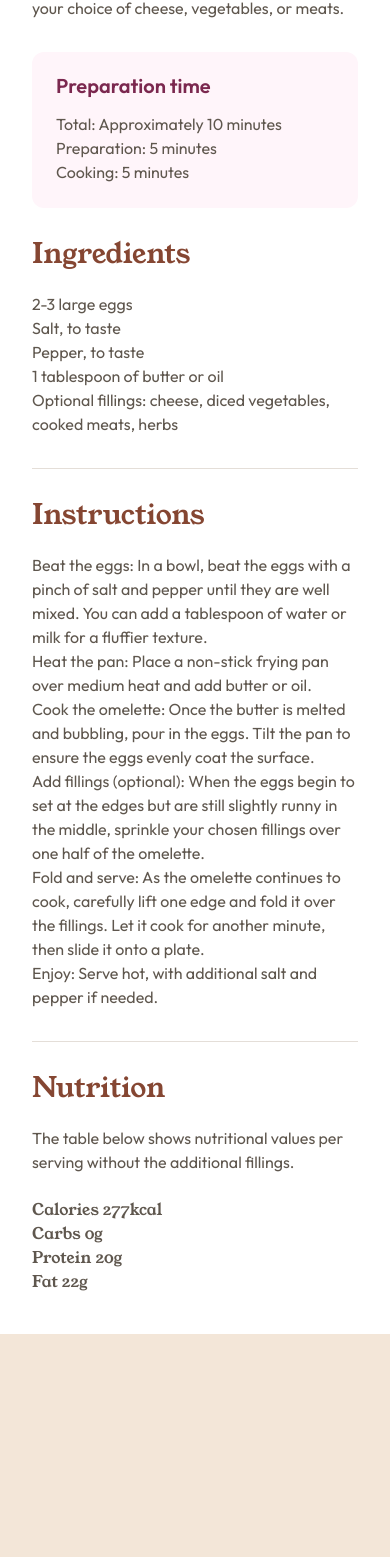
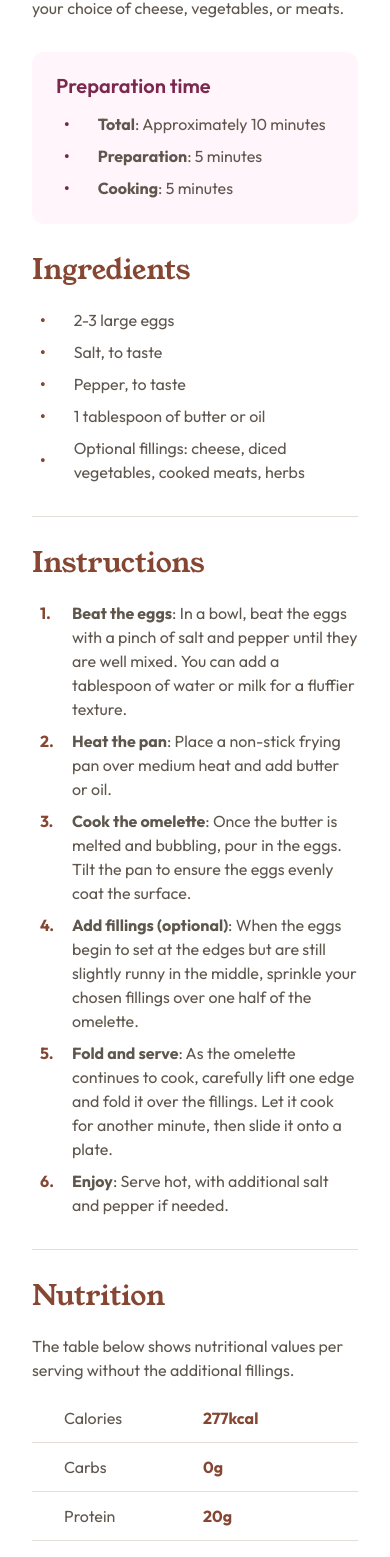
Before and after one commit to JasonY199/recipe-page, a Next.js app: page / in a window 390 px wide. Shown: the part 390-1947 px from the top of the page. Before the commit the page ends 1724 px from the top, so only its background shows below. Built offline with nearby package versions, Linux system fonts and the light colour scheme.

Commit message:
complete mobile styling

```diff
--- a/app/page.tsx
+++ b/app/page.tsx
@@ -22,53 +22,103 @@ export default function Home() {
         </div>
         <div className="flex flex-col gap-4 bg-rose-50 p-6 rounded-xl">
           <h3 className="text-rose-800 text-preset-3">Preparation time</h3>
-          <ul className="text-stone-600 text-preset-4">
-            <li>Total: Approximately 10 minutes</li>
-            <li>Preparation: 5 minutes</li>
-            <li>Cooking: 5 minutes</li>
+          <ul className="space-y-2 text-stone-600 text-preset-4">
+            <li className="flex gap-7 items-center ml-2">
+              <span className="text-rose-800 font-bold">•</span>
+              <span>
+                <strong>Total</strong>: Approximately 10 minutes
+              </span>
+            </li>
+            <li className="flex gap-7 items-center ml-2">
+              <span className="text-rose-800 font-bold">•</span>
+              <span>
+                <strong>Preparation</strong>: 5 minutes
+              </span>
+            </li>
+            <li className="flex gap-7 items-center ml-2">
+              <span className="text-rose-800 font-bold">•</span>
+              <span>
+                <strong>Cooking</strong>: 5 minutes
+              </span>
+            </li>
           </ul>
         </div>
         <div className="flex flex-col gap-6">
           <h2 className="text-preset-2 text-brown-800">Ingredients</h2>
-          <ul className="text-stone-600 text-preset-4">
-            <li>2-3 large eggs</li>
-            <li>Salt, to taste</li>
-            <li>Pepper, to taste</li>
-            <li>1 tablespoon of butter or oil</li>
-            <li>
-              Optional fillings: cheese, diced vegetables, cooked meats, herbs
+          <ul className="space-y-2 text-stone-600 text-preset-4">
+            <li className="flex gap-7 items-center ml-2">
+              <span className="text-brown-800 font-bold">•</span>
+              <span>2-3 large eggs</span>
+            </li>
+            <li className="flex gap-7 items-center ml-2">
+              <span className="text-brown-800 font-bold">•</span>
+              <span>Salt, to taste</span>
+            </li>
+            <li className="flex gap-7 items-center ml-2">
+              <span className="text-brown-800 font-bold">•</span>
+              <span>Pepper, to taste</span>
+            </li>
+            <li className="flex gap-7 items-center ml-2">
+              <span className="text-brown-800 font-bold">•</span>
+              <span>1 tablespoon of butter or oil</span>
+            </li>
+            <li className="flex gap-7 items-center ml-2">
+              <span className="text-brown-800 font-bold">•</span>
+              <span>
+                Optional fillings: cheese, diced vegetables, cooked meats, herbs
+              </span>
             </li>
           </ul>
         </div>
         <hr className="text-stone-150" />
         <div className="flex flex-col gap-6">
           <h2 className="text-brown-800 text-preset-2">Instructions</h2>
-          <ol className="text-stone-600 text-preset-4">
-            <li>
-              Beat the eggs: In a bowl, beat the eggs with a pinch of salt and
-              pepper until they are well mixed. You can add a tablespoon of
-              water or milk for a fluffier texture.
+          <ol className="space-y-2 text-stone-600 text-preset-4">
+            <li className="flex gap-4 ml-2">
+              <span className="text-brown-800 font-bold w-4 shrink-0">1.</span>
+              <span>
+                <strong>Beat the eggs</strong>: In a bowl, beat the eggs with a
+                pinch of salt and pepper until they are well mixed. You can add
+                a tablespoon of water or milk for a fluffier texture.
+              </span>
             </li>
-            <li>
-              Heat the pan: Place a non-stick frying pan over medium heat and
-              add butter or oil.
+            <li className="flex gap-4 ml-2">
+              <span className="text-brown-800 font-bold w-4 shrink-0">2.</span>
+              <span>
+                <strong>Heat the pan</strong>: Place a non-stick frying pan over
+                medium heat and add butter or oil.
+              </span>
             </li>
-            <li>
-              Cook the omelette: Once the butter is melted and bubbling, pour in
-              the eggs. Tilt the pan to ensure the eggs evenly coat the surface.
+            <li className="flex gap-4 ml-2">
+              <span className="text-brown-800 font-bold w-4 shrink-0">3.</span>
+              <span>
+                <strong>Cook the omelette</strong>: Once the butter is melted
+                and bubbling, pour in the eggs. Tilt the pan to ensure the eggs
+                evenly coat the surface.
+              </span>
             </li>
-            <li>
-              Add fillings (optional): When the eggs begin to set at the edges
-              but are still slightly runny in the middle, sprinkle your chosen
-              fillings over one half of the omelette.
+            <li className="flex gap-4 ml-2">
+              <span className="text-brown-800 font-bold w-4 shrink-0">4.</span>
+              <span>
+                <strong>Add fillings (optional)</strong>: When the eggs begin to
+                set at the edges but are still slightly runny in the middle,
+                sprinkle your chosen fillings over one half of the omelette.
+              </span>
             </li>
-            <li>
-              Fold and serve: As the omelette continues to cook, carefully lift
-              one edge and fold it over the fillings. Let it cook for another
-              minute, then slide it onto a plate.
+            <li className="flex gap-4 ml-2">
+              <span className="text-brown-800 font-bold w-4 shrink-0">5.</span>
+              <span>
+                <strong>Fold and serve</strong>: As the omelette continues to
+                cook, carefully lift one edge and fold it over the fillings. Let
+                it cook for another minute, then slide it onto a plate.
+              </span>
             </li>
-            <li>
-              Enjoy: Serve hot, with additional salt and pepper if needed.
+            <li className="flex gap-4 ml-2">
+              <span className="text-brown-800 font-bold w-4 shrink-0">6.</span>
+              <span>
+                <strong>Enjoy</strong>: Serve hot, with additional salt and
+                pepper if needed.
+              </span>
             </li>
           </ol>
         </div>
@@ -79,12 +129,35 @@ export default function Home() {
             The table below shows nutritional values per serving without the
             additional fillings.
           </p>
-          <ul>
-            <li>Calories 277kcal</li>
-            <li>Carbs 0g</li>
-            <li>Protein 20g</li>
-            <li>Fat 22g</li>
-          </ul>
+          <div>
+            <div className="flex gap-4 mx-8">
+              <span className="flex-1 text-preset-4">Calories</span>{" "}
+              <span className="flex-1 text-preset-4-bold text-brown-800">
+                277kcal
+              </span>
+            </div>
+            <hr className="text-stone-150 my-3" />
+            <div className="flex gap-4 mx-8">
+              <span className="flex-1 text-preset-4">Carbs</span>{" "}
+              <span className="flex-1 text-preset-4-bold text-brown-800">
+                0g
+              </span>
+            </div>
+            <hr className="text-stone-150 my-3" />
+            <div className="flex gap-4 mx-8">
+              <span className="flex-1 text-preset-4">Protein</span>{" "}
+              <span className="flex-1 text-preset-4-bold text-brown-800">
+                20g
+              </span>
+            </div>
+            <hr className="text-stone-150 my-3" />
+            <div className="flex gap-4 mx-8">
+              <span className="flex-1 text-preset-4">Fat</span>{" "}
+              <span className="flex-1 text-preset-4-bold text-brown-800">
+                22g
+              </span>
+            </div>
+          </div>
         </div>
       </div>
     </article>
```
